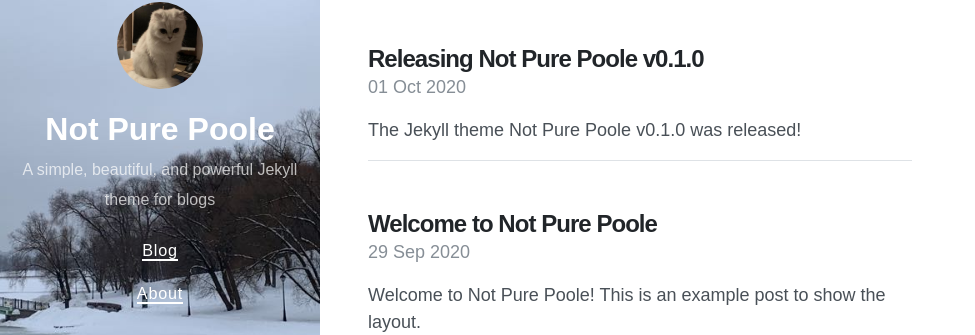
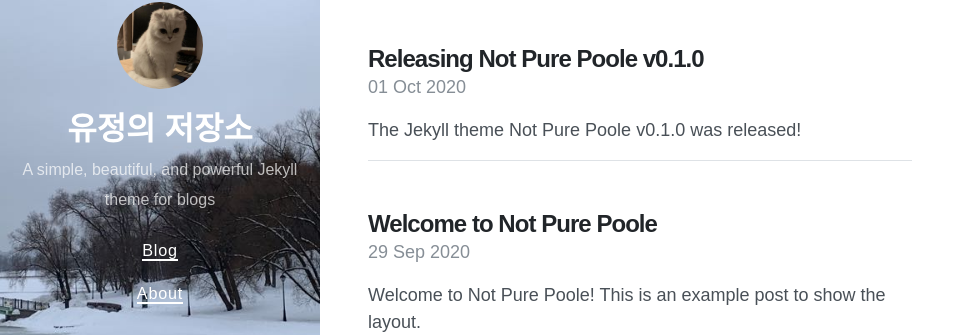
Before and after one commit to LYJ22/LYJ22.github.io, a Jekyll site: the page built from index.html, in a window 1280 px wide. Shown: the part 254-589 px from the top of the page, without its empty margins (0-975 px from the left). Built offline with Jekyll 4.4.1, drawn with Linux system fonts in a browser that asks for light colours; nearby versions of some CDN libraries; the list of posts is cut into pages by our own code.

Commit message:
Update _config.yml

```diff
--- a/_config.yml
+++ b/_config.yml
@@ -1,5 +1,5 @@
 # Setup
-title: Not Pure Poole
+title: 유정의 저장소
 description: A simple, beautiful, and powerful Jekyll theme for blogs
 url: https://vszhub.github.io
 avatar: /avatar.jpeg
```
